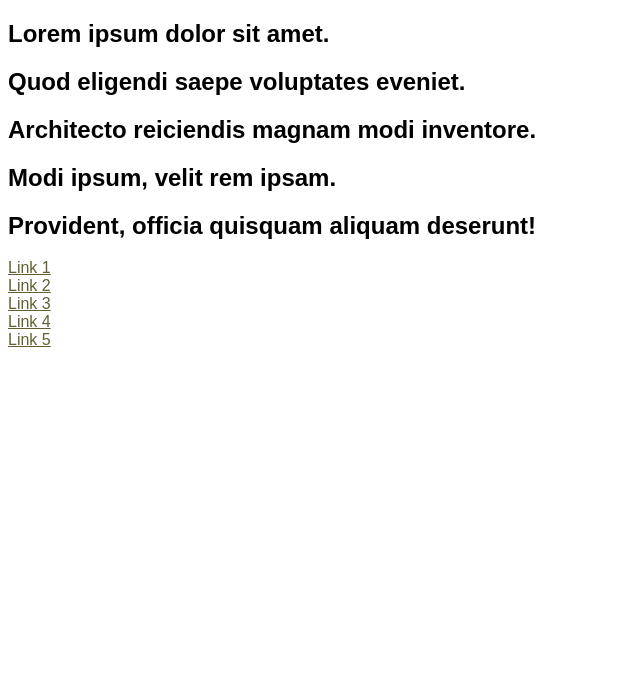
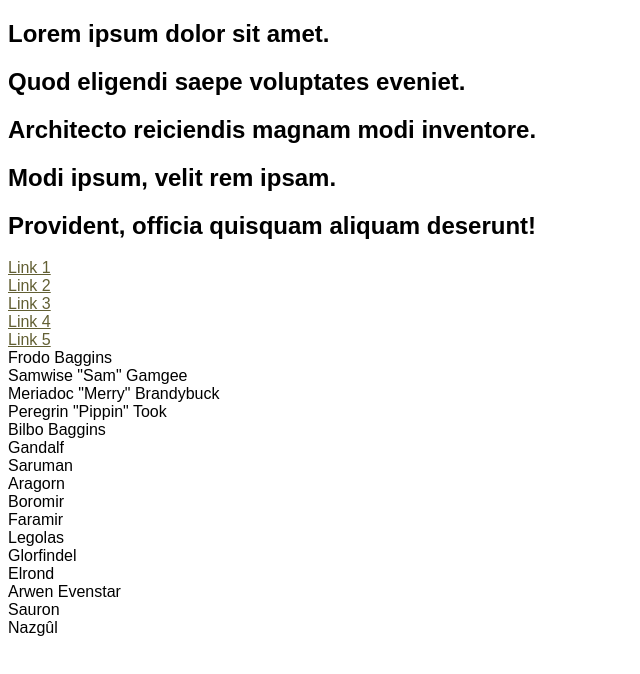
Before and after one commit to rivermanvr/js_dom_testing, a plain HTML site: page exercise_files/accompanying_files/02/examples/news.html in a window 1280 px wide. Shown: the whole page, without its empty margins (0-640 px from the left). Drawn offline with nearby package versions, Linux system fonts and the light colour scheme; files that its build step writes are made by us from their sources.

Commit message:
adding more lines to news.html

```diff
--- a/exercise_files/accompanying_files/02/examples/news.html
+++ b/exercise_files/accompanying_files/02/examples/news.html
@@ -21,6 +21,34 @@
     <li><a href="#">Link 4</a></li>
     <li><a href="#">Link 5</a></li>
   </ul>
+
+  <div class="characters">
+    <ul class="hobbits">
+      <li>Frodo Baggins</li>
+      <li>Samwise "Sam" Gamgee</li>
+      <li>Meriadoc "Merry" Brandybuck</li>
+      <li>Peregrin "Pippin" Took</li>
+      <li>Bilbo Baggins</li>
+    </ul>
+    <ul class="humans">
+      <li>Gandalf</li>
+      <li>Saruman</li>
+      <li>Aragorn</li>
+      <li>Boromir</li>
+      <li>Faramir</li>
+    </ul>
+    <ul class="elves">
+      <li>Legolas</li>
+      <li>Glorfindel</li>
+      <li>Elrond</li>
+      <li>Arwen Evenstar</li>
+    </ul>
+    <ul class="enemies">
+      <li>Sauron</li>
+      <li>Nazgûl</li>
+    </ul>
+  </div>
+
 </body>
 
 </html>
```
